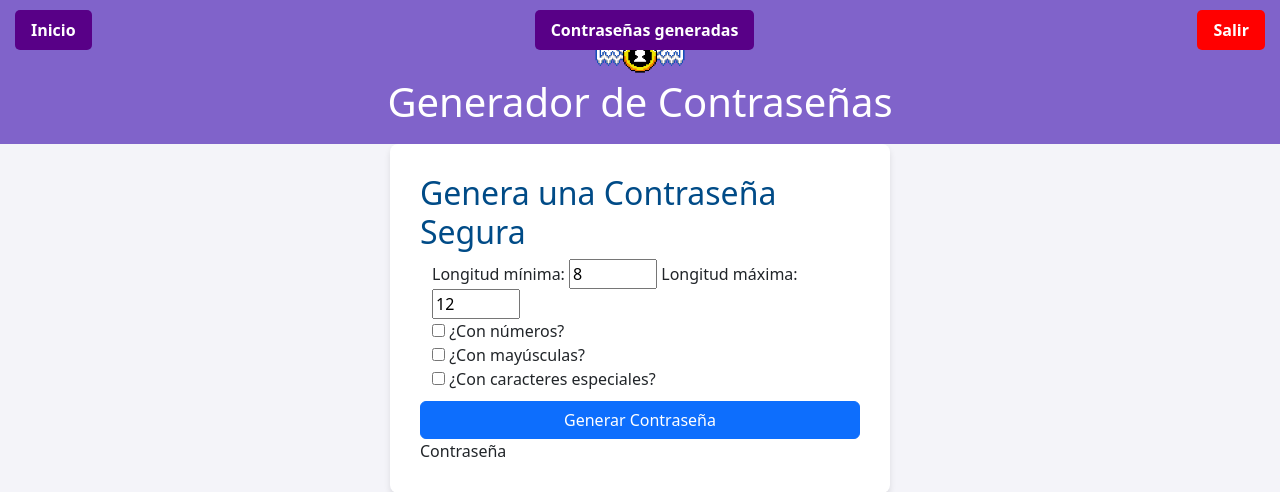
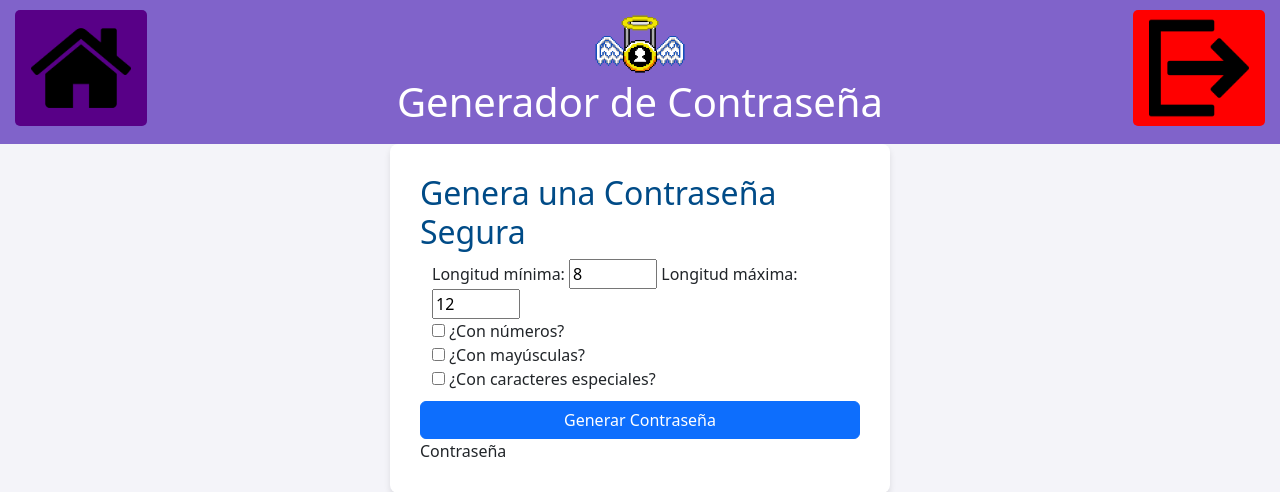
Before and after one commit to Jorkel79/Proyecto_WEBINTEGRAL, a PHP site: page /GenerarPassword.php in a window 1280 px wide. Shown: the top 492 px of the page. Run offline with PHP 8.4, Linux system fonts and the light colour scheme.

Commit message:
correcion en el encabezado de la pagina de generar contraseña

```diff
--- a/GenerarPassword.php
+++ b/GenerarPassword.php
@@ -16,16 +16,18 @@
 </head>
 
 <body>
-    <header>
-        <img src="css/secupasslogo.png" alt="Logo">
-        <h1>Generador de Contraseñas</h1>
-        <div class="header-buttons">
-            <a href="#">Inicio</a>
-            <a href="./TablaDeRegistros.php">Contraseñas generadas</a>
-            <a href="#" class="exit-button">Salir</a>
-        </div>
-
-    </header>
+<header>
+    <img src="css/secupasslogo.png" alt="Logo">
+    <h1>Generador de Contraseña</h1>
+    <div class="header-buttons">
+      <a href="TablaDeRegistros.php" title="Inicio">
+        <img src="css/Home.png" alt="Botón de inicio">
+      </a>
+      <a href="#" class="exit-button" title="Cerrar sesion">
+        <img src="css/CerrarSesion.png" alt="Botón de salir">
+      </a>
+    </div>
+  </header>
 
     <main>
         <div class="password-generator">
```
